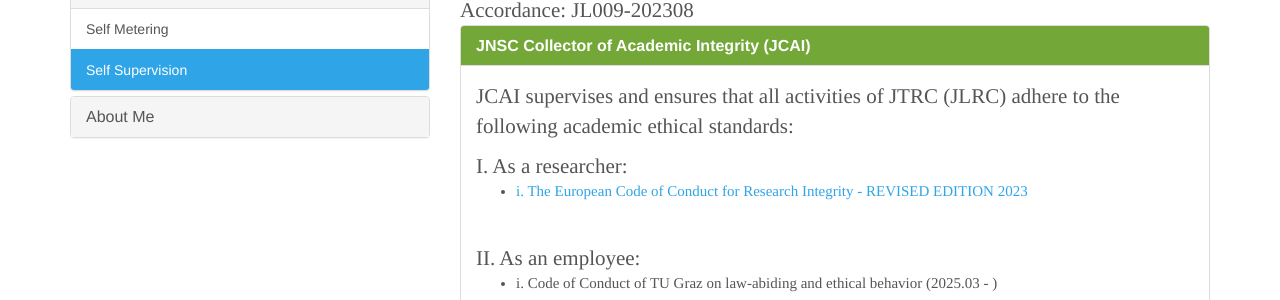
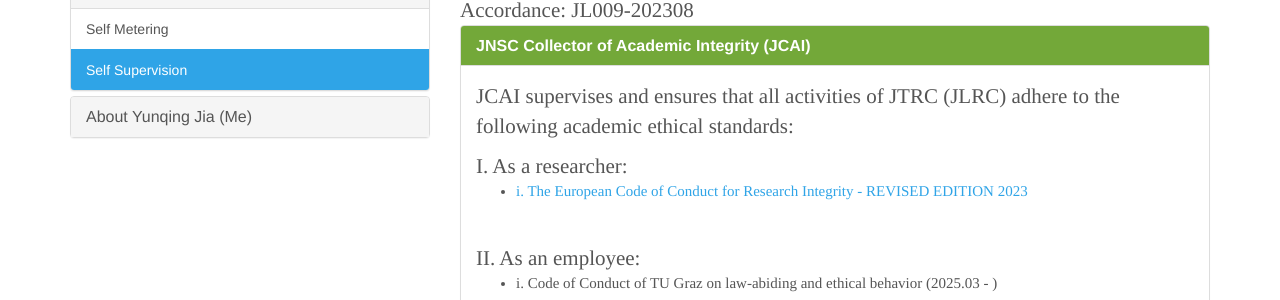
Before and after one commit to Yunqing-Jia/JTRC, a Jekyll site: the page built from _more/supervision.md, in a window 1280 px wide and 1113 px high. Shown: the part 148-448 px from the top of the window. Built offline with Jekyll 4.4.1, drawn with Linux system fonts in a browser that asks for light colours.

Commit message:
Update more.yml

```diff
--- a/_data/more.yml
+++ b/_data/more.yml
@@ -1,13 +1,14 @@
 - title: JMOT
   more:
   - games
+  - transmap
 
 - title: Metering & Supervision
   more:
   - meter
   - supervision
 
-- title: About Me
+- title: About Yunqing Jia (Me)
   more:
   - cv
   - interlink
```
